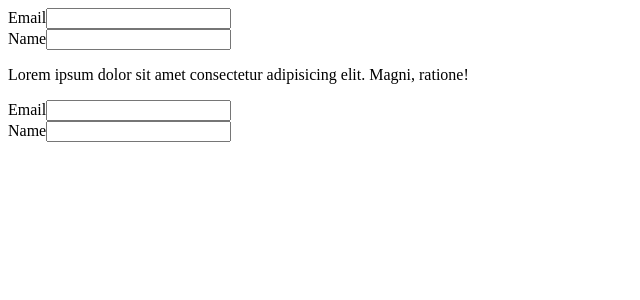
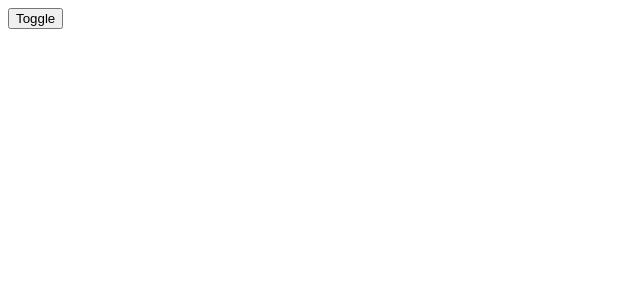
Before and after one commit to atefehbakhshi/advanced-react, a React (Vite) app: page / in a window 1280 px wide. Shown: the top 300 px of the page, without its empty margins (0-640 px from the left). Built offline with nearby package versions, Linux system fonts and the light colour scheme.

Commit message:
feat:use 'useCallback' hook instead of 'useRef' hook

```diff
--- a/src/App.jsx
+++ b/src/App.jsx
@@ -1,13 +1,21 @@
-import EmailForm from "./components/EmailForm";
+import { useCallback } from "react";
+import { useRef } from "react";
+import { useState } from "react";
 
 function App() {
+  const [showInput, setShowInput] = useState(false);
+  const actualInputRef = useRef();
+
+  const inputRef = useCallback((input) => {
+    actualInputRef.current = input;
+    if (input === null) return;
+    input.focus();
+  }, []);
+
   return (
     <>
-      <EmailForm />
-      <p>
-        Lorem ipsum dolor sit amet consectetur adipisicing elit. Magni, ratione!
-      </p>
-      <EmailForm />
+      <button onClick={() => setShowInput(true)}>Toggle</button>
+      {showInput && <input type="text" ref={inputRef} />}
     </>
   );
 }
--- a/src/components/EmailForm.jsx
+++ /dev/null
@@ -1,25 +0,0 @@
-import { useState, useId } from "react";
-
-const EmailForm = () => {
-  const [email, setEmail] = useState("");
-
-  //! Don't use "useId" hook for creating key for array items
-  const id = useId();
-
-  return (
-    <div>
-      <label htmlFor={`${id}-email`}>Email</label>
-      <input
-        id={`${id}-email`}
-        type="email"
-        value={email}
-        onChange={(e) => setEmail(e.target.value)}
-      />
-      <br />
-      <label htmlFor={`${id}-name`}>Name</label>
-      <input id={`${id}-name`} type="text" />
-    </div>
-  );
-};
-
-export default EmailForm;
```
